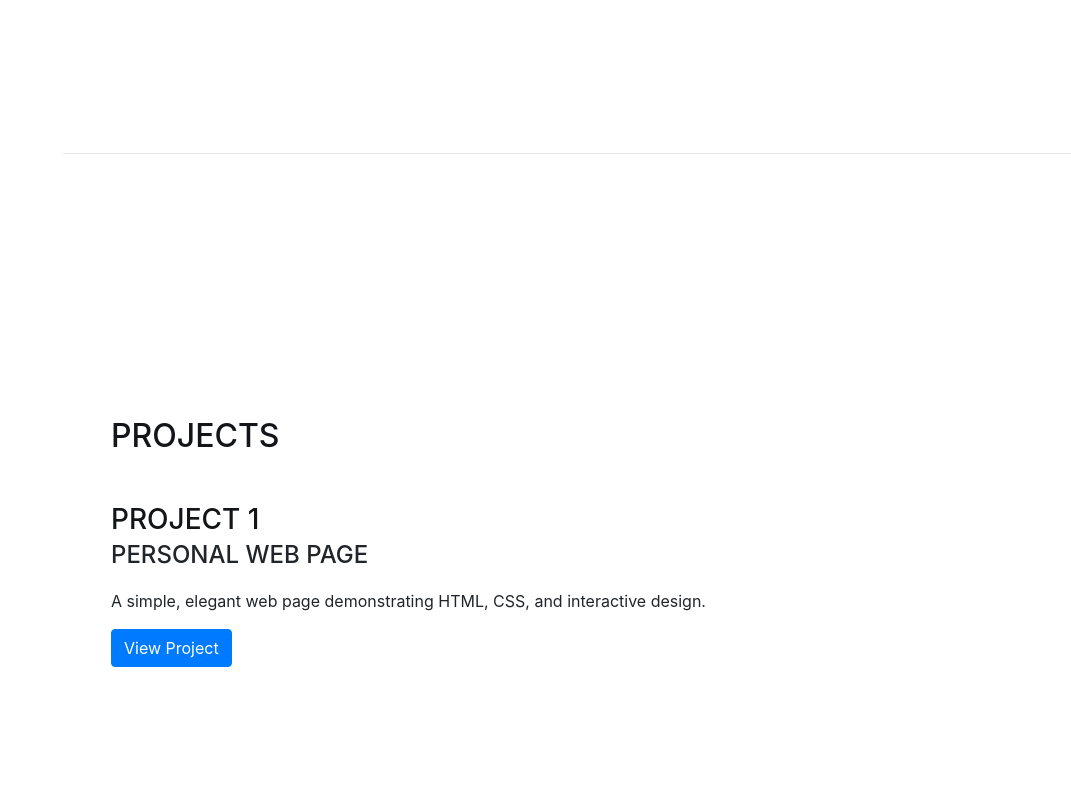
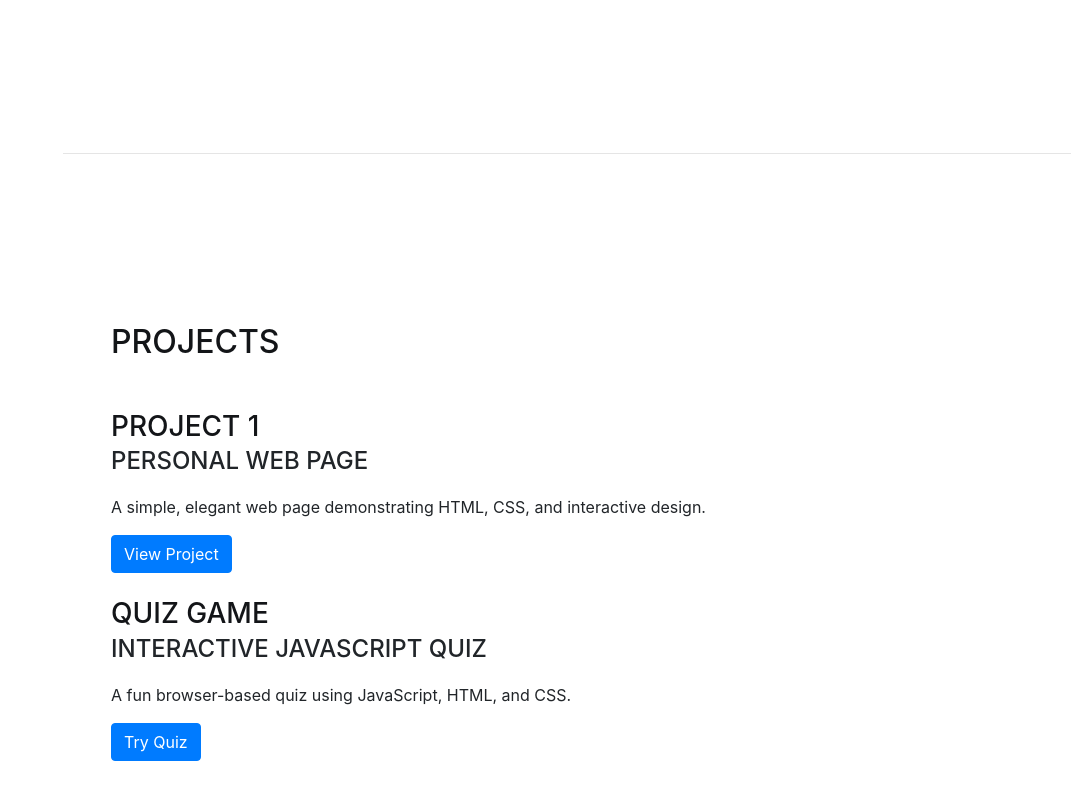
Before and after one commit to taimoormufti11/taimoormufti11, a website with bundled scripts: page index.html in a window 1280 px wide. Shown: the part 4652-5452 px from the top of the page, without its empty margins (209-1280 px from the left). Built offline with nearby package versions, Linux system fonts and the light colour scheme; a web font is replaced by a local one.

Commit message:
Update index.html

```diff
--- a/index.html
+++ b/index.html
@@ -114,7 +114,8 @@
 
     <hr class="m-0">
 
-    <!-- 🔥 Projects Section with Link -->
+    <!-- Projects Section  -->
+
 <section class="resume-section p-3 p-lg-5 d-flex align-items-center" id="projects">
   <div class="w-100">
     <h2 class="mb-5">Projects</h2>
@@ -130,8 +131,21 @@
       </div>
     </div>
 
+
+    <div class="resume-item d-flex flex-column flex-md-row justify-content-between mb-4">
+      <div class="resume-content">
+        <h3 class="mb-0">Quiz Game</h3>
+        <div class="subheading mb-3">Interactive JavaScript Quiz</div>
+        <p>A fun browser-based quiz using JavaScript, HTML, and CSS.</p>
+        <a href="https://rawcdn.githack.com/taimoormufti11/taimoormufti11/62277a5c84e2f4edb21c70968848266a5c85c3d1/quiz.html" target="_blank" class="btn btn-primary">
+          Try Quiz
+        </a>
+      </div>
+    </div>
+
   </div>
 </section>
+
 
   </div>
 
```
Lines whose indentation alone changed are shown as unchanged.
